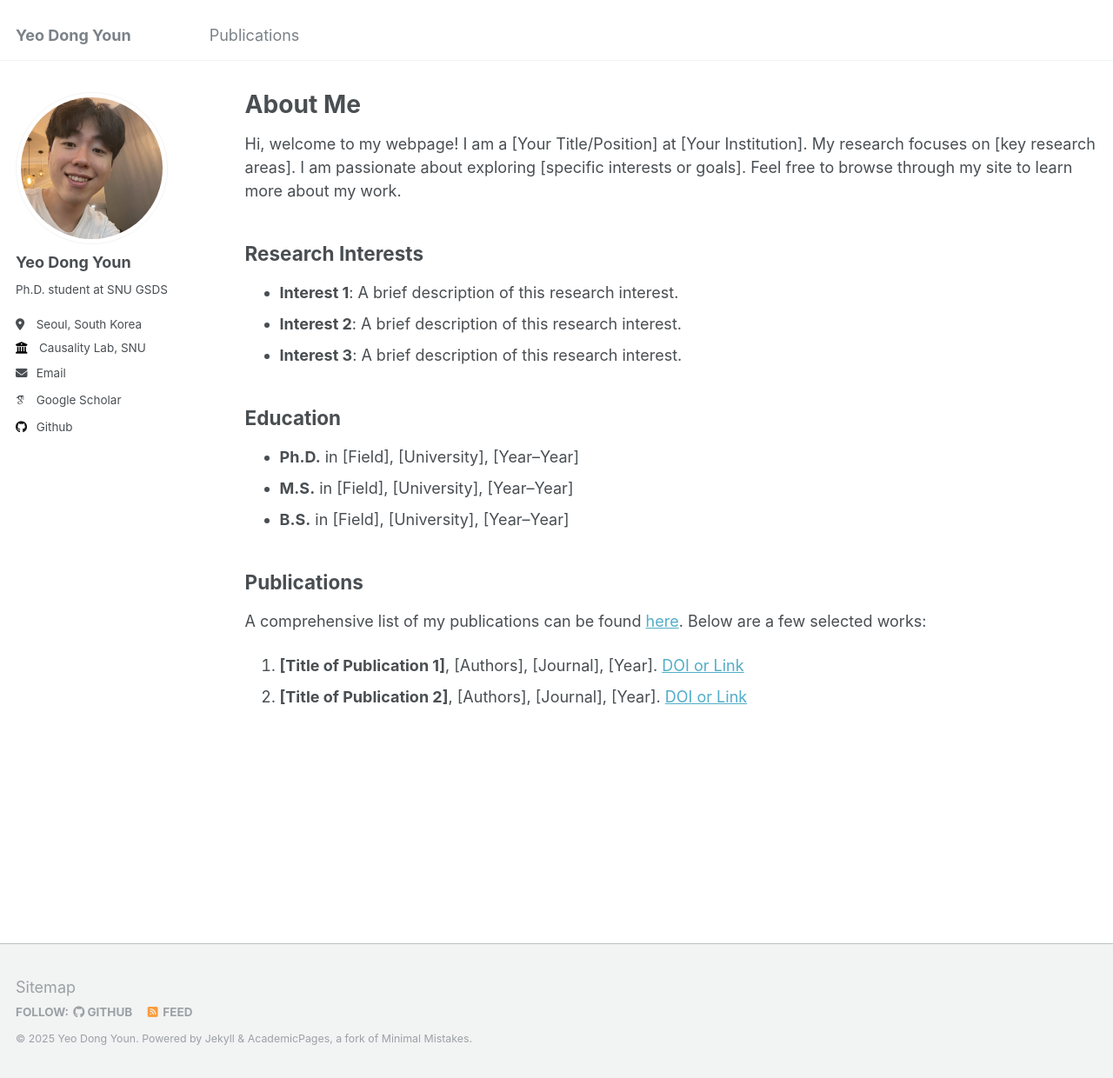
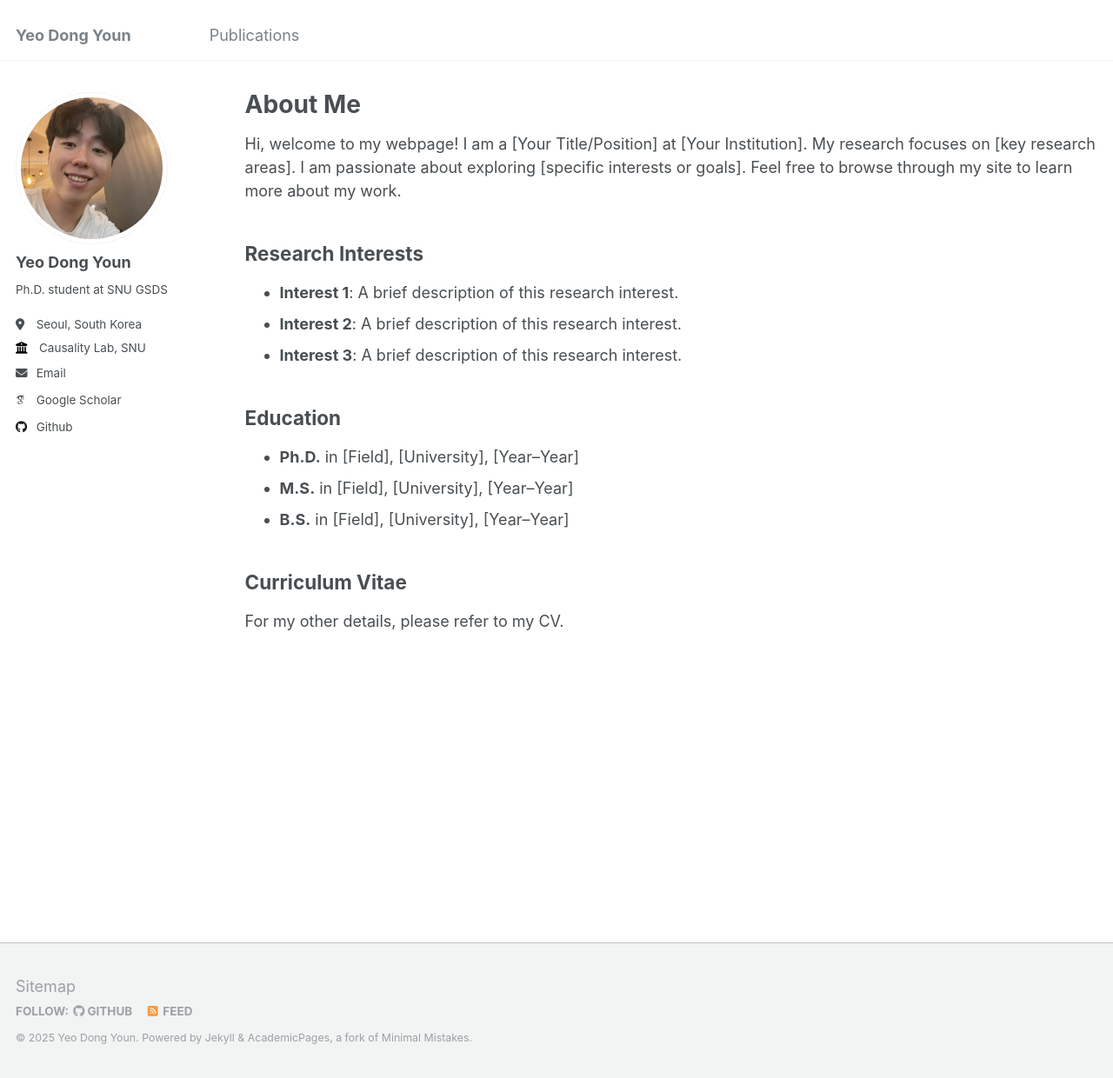
Before and after one commit to YeodongYoun1995/YeoDongYoun1995.github.io, a Jekyll site: the page built from _pages/about.md, in a window 1280 px wide and 1240 px high. Shown: the whole window at 87% size. Built offline with Jekyll 4.4.1, drawn with Linux system fonts in a browser that asks for light colours; some web fonts are replaced.

Commit message:
Update about.md

```diff
--- a/_pages/about.md
+++ b/_pages/about.md
@@ -20,7 +20,5 @@ Hi, welcome to my webpage! I am a [Your Title/Position] at [Your Institution]. M
 - **M.S.** in [Field], [University], [Year–Year]
 - **B.S.** in [Field], [University], [Year–Year]
 
-## Publications
-A comprehensive list of my publications can be found [here](/cv/). Below are a few selected works:
-1. **[Title of Publication 1]**, [Authors], [Journal], [Year]. [DOI or Link](#)
-2. **[Title of Publication 2]**, [Authors], [Journal], [Year]. [DOI or Link](#)
+## Curriculum Vitae
+For my other details, please refer to my CV.
```
